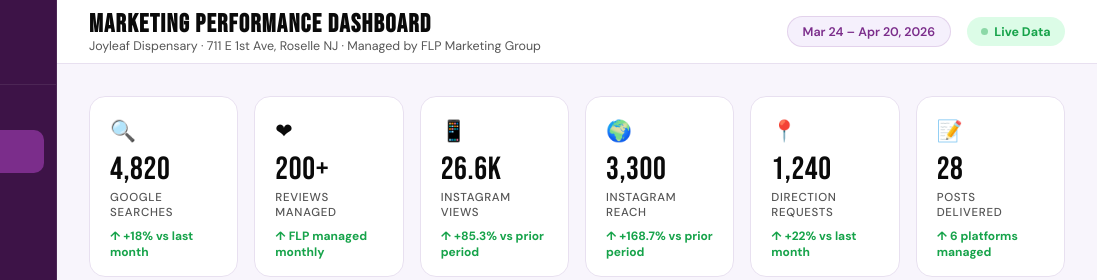
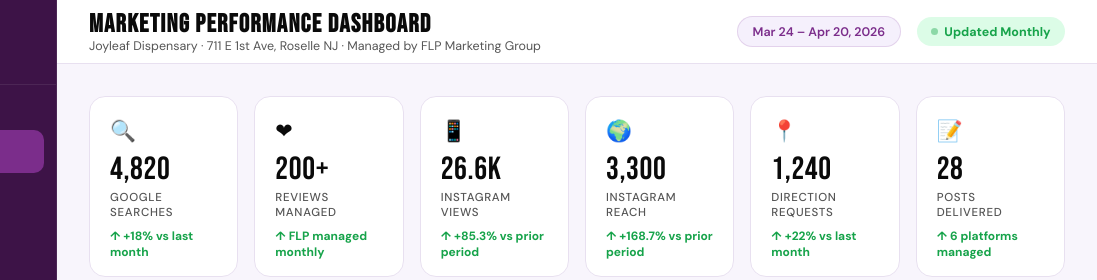
Before and after one commit to shaniakhan1/joyleafdashboard, a plain HTML site: page index.html in a window 1280 px wide. Shown: the top 280 px of the page, 183-1280 px from the left. Drawn offline with nearby package versions, Linux system fonts and the light colour scheme.

Commit message:
Update index.html

```diff
--- a/index.html
+++ b/index.html
@@ -167,7 +167,7 @@
     </div>
     <div class="topbar-right">
       <span class="date-badge">Mar 24 &ndash; Apr 20, 2026</span>
-      <span class="live-badge"><span class="live-dot"></span> Live Data</span>
+      <span class="live-badge"><span class="live-dot"></span> Updated Monthly</span>
     </div>
   </div>
 
```
